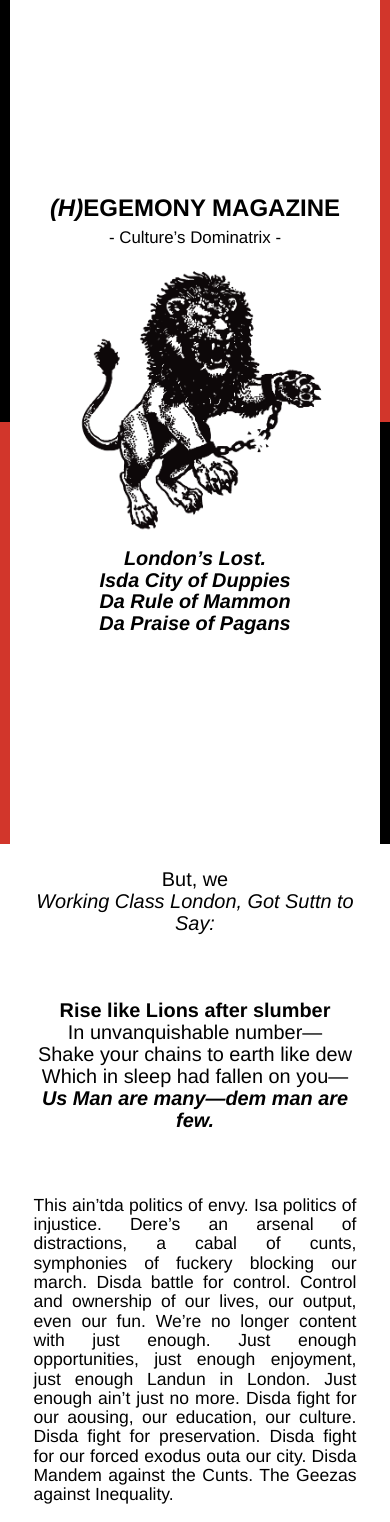
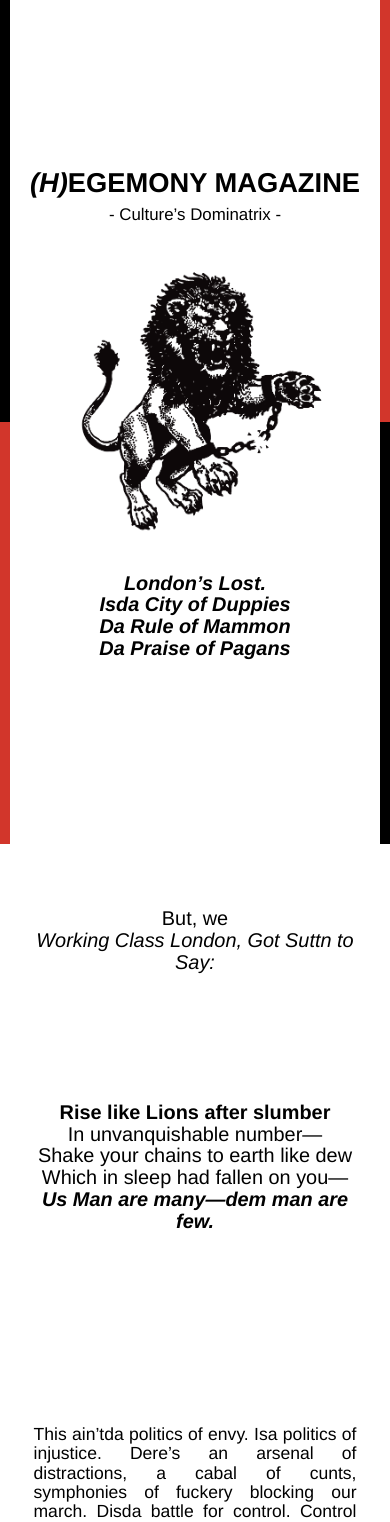
Before and after one commit to 19Horses/Hegemony, a React (Vite) app: page / in a window 390 px wide. Shown: the top 1522 px of the page. Built offline with nearby package versions, Linux system fonts and the light colour scheme.

Commit message:
Spacings

```diff
--- a/src/App.css
+++ b/src/App.css
@@ -11,7 +11,7 @@
   display: flex;
   align-items: center;
   justify-content: center;
-  padding: 25px;
+  padding: 0px 25px;
 }
 
 /* SCROLLBAR */
@@ -79,22 +79,31 @@ p {
 .header-container {
   display: flex;
   flex-direction: column;
-  justify-content: center;
+  justify-content: space-between;
   align-items: center;
   text-align: center;
   height: 100vh;
+  width: 100vw;
 }
 
-.title-container {
+@media (max-width: 767px) {
+  .header-container {
+    justify-content: center;
+    gap: 24px;
+  }
+}
+
+.intro {
   text-align: center;
-  padding-bottom: 6vh;
-  height: auto;
+  justify-self: baseline;
+  font-size: calc(16px + 1vw);
+  margin-bottom: 16px;
 }
 
 .poem {
+  margin: 64px 0px;
   text-align: center;
   font-size: calc(16px + 1vw);
-  margin-bottom: 64px;
 }
 
 .full-page {
@@ -110,7 +119,7 @@ p {
 
 .full-page-text {
   text-align: center;
-  font-size: 6vw;
+  font-size: calc(20px + 4vw);
 }
 
 .title {
@@ -123,12 +132,6 @@ p {
   font-size: calc(12px + 1.25vw);
 }
 
-@media (max-width: 767px) {
-  .title {
-    font-size: 24px;
-  }
-}
-
 .header-logo {
   width: 30vw;
   min-width: 300px;
@@ -136,7 +139,7 @@ p {
 }
 
 .subheader {
-  font-size: calc(20px + 3vw);
+  font-size: calc(16px + 3vw);
   margin: 64px 0px 96px 0px;
   text-align: center;
 }
@@ -181,7 +184,7 @@ footer {
 }
 
 .poster {
-  width: 60%;
+  width: 40%;
   height: auto;
 }
 
@@ -205,6 +208,10 @@ footer {
   text-align: center;
 }
 
+.description.first {
+  margin-top: 128px;
+}
+
 mark {
   background-color: yellow;
 }
--- a/src/App.tsx
+++ b/src/App.tsx
@@ -23,10 +23,8 @@ function App() {
             </p>
             <p className="subtitle">- Culture’s Dominatrix -</p>
           </div>
-
           <img className="header-logo" src={logo} alt="Logo"></img>
-
-          <p className="poem">
+          <p className="intro">
             <b>
               <i>
                 London’s Lost.
@@ -43,10 +41,8 @@ function App() {
           But, we
           <br />
           <i>Working Class London, Got Suttn to Say:</i>
-          <br />
-          <br />
-          <br />
-          <br />
+        </p>
+        <p className="poem">
           <b>Rise like Lions after slumber</b>
           <br />
           In unvanquishable number—
@@ -59,7 +55,7 @@ function App() {
             <b>Us Man are many—dem man are few.</b>
           </i>
         </p>
-        <p className="description">
+        <p className="description first">
           This ain’tda politics of envy. Isa politics of injustice. Dere’s an
           arsenal of distractions, a cabal of cunts, symphonies of fuckery
           blocking our march. Disda battle for control. Control and ownership of
```
